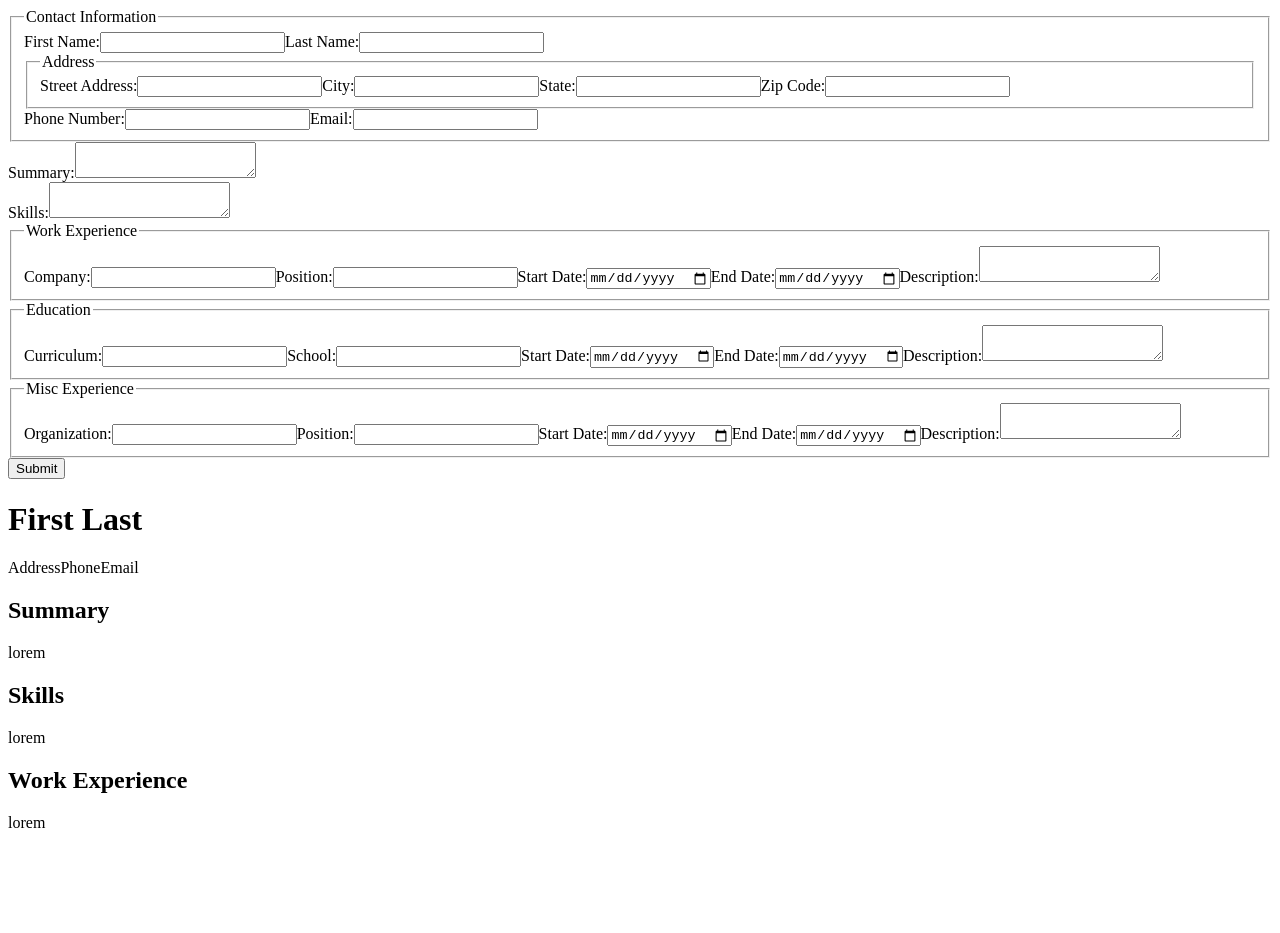
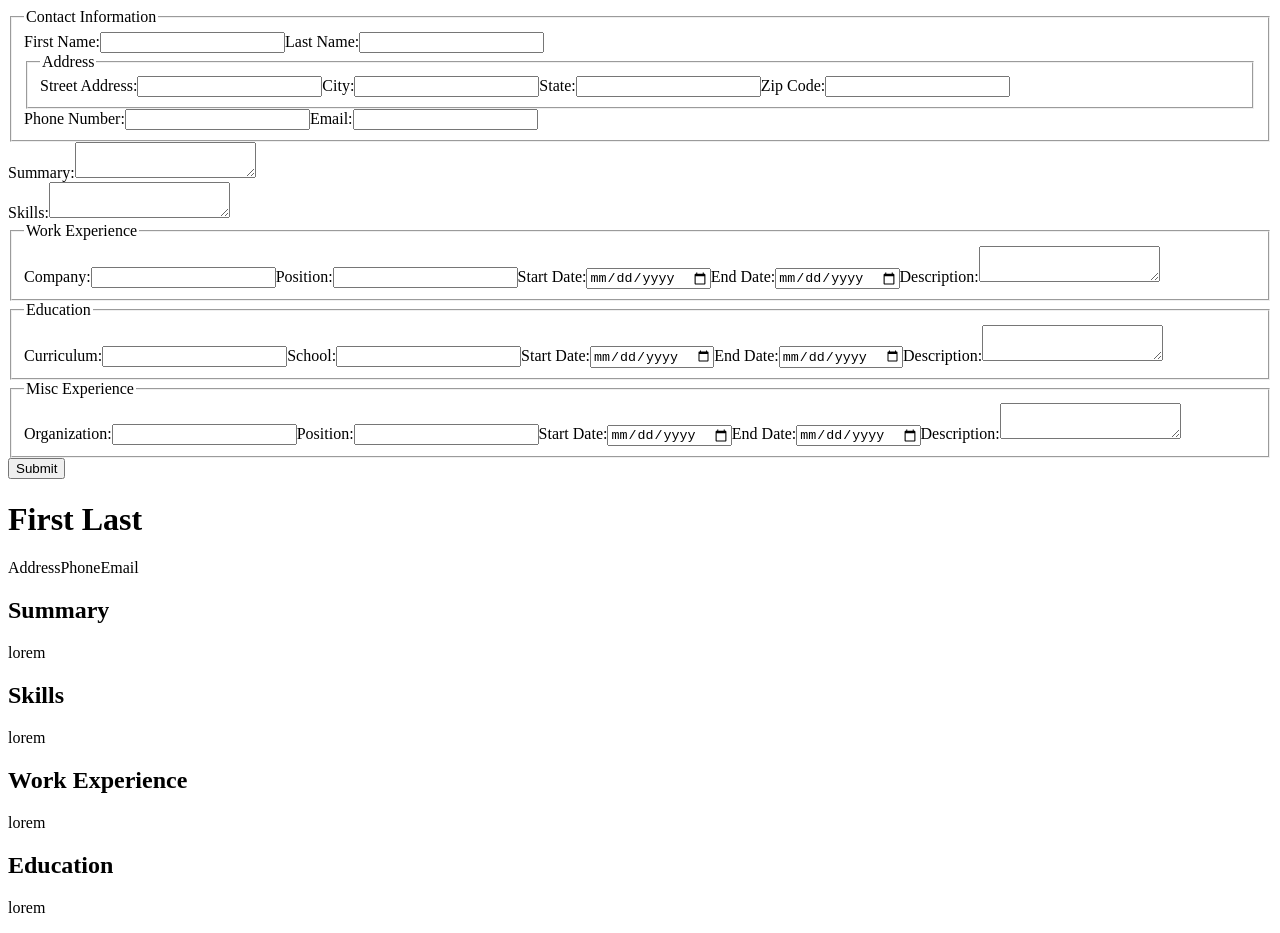
Before and after one commit to olsenjames1116/cv-application, a React (Create React App) app: page / in a window 1280 px wide. Before the commit the page ends 848 px from the top, so only its background shows below. Built offline with nearby package versions, Linux system fonts and the light colour scheme.

Commit message:
Dummy text displayed for education on resume

```diff
--- a/src/components/Education.js
+++ b/src/components/Education.js
@@ -1,5 +1,12 @@
 import React from 'react';
 
 export default class Education extends React.Component {
-
+    render() {
+        return (
+            <div>
+                <h2>Education</h2>
+                <p>lorem</p>
+            </div>
+        );
+    }
 }
--- a/src/components/Resume.js
+++ b/src/components/Resume.js
@@ -3,6 +3,7 @@ import Contact from './Contact';
 import Summary from './Summary';
 import Skills from './Skills';
 import Work from './Work';
+import Education from './Education';
 
 export default class Resume extends React.Component {
     render() {
@@ -12,6 +13,7 @@ export default class Resume extends React.Component {
                 <Summary />
                 <Skills />
                 <Work />
+                <Education />
             </div>
         );
     }
```
